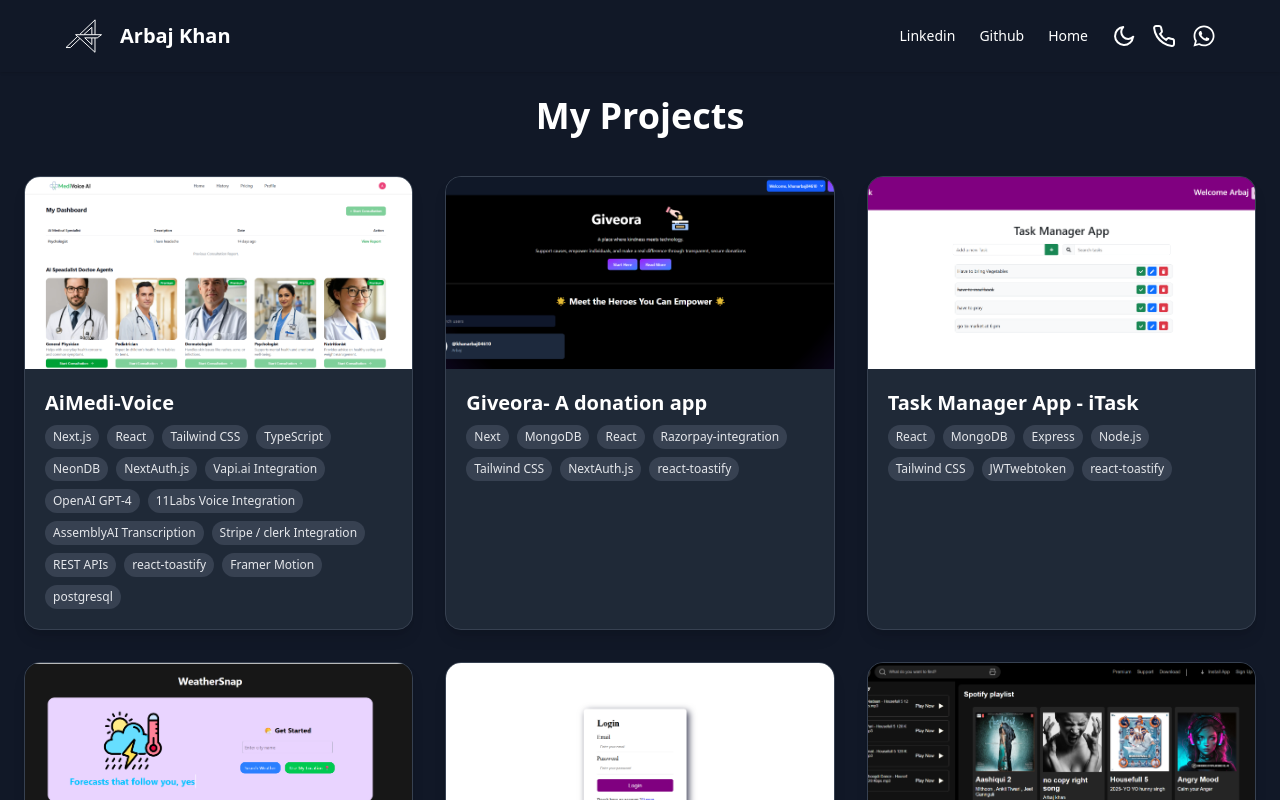
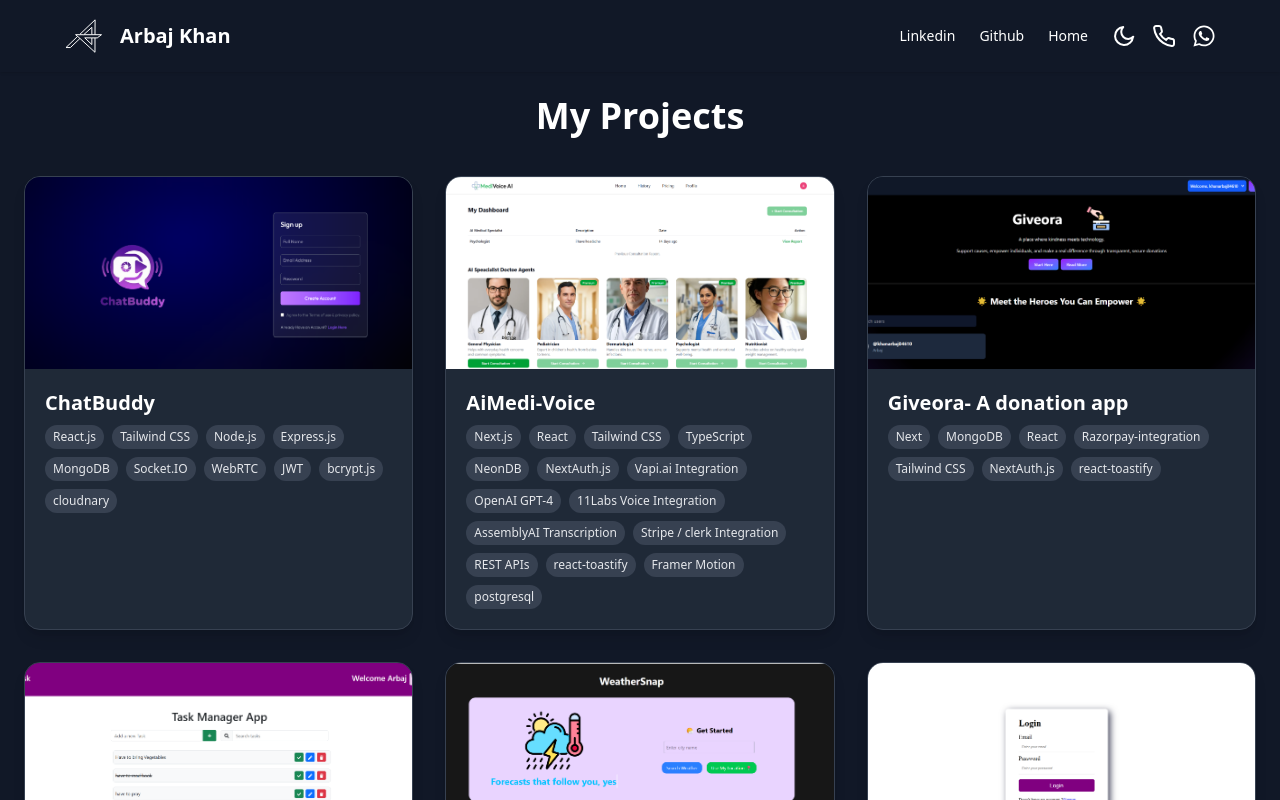
Before and after one commit to Arbaj-coder/portfolio-arbaj, a React (Vite) app: page /projects in a window 1280 px wide. Shown: the top 800 px of the page. Built offline with nearby package versions, Linux system fonts and the light colour scheme.

Commit message:
Update Projects.jsx

```diff
--- a/src/pages/Projects.jsx
+++ b/src/pages/Projects.jsx
@@ -8,7 +8,18 @@ import contactimg3 from "../assets/images/TM-app.png"
 import contactimg4 from "../assets/images/giv-1.png"
 import contactimg5 from "/weather.png"
 import contactimg6 from "/ai-medivoice-2.png"
+import contactimg7 from "/1.png"
 const projects = [
+
+   {
+  name: "ChatBuddy",
+  image: contactimg7,
+  skills: [
+ "React.js", "Tailwind CSS" , "Node.js", "Express.js" , "MongoDB" , "Socket.IO" , "WebRTC" ,"JWT" , "bcrypt.js" , "cloudnary"
+],
+
+  link: "https://chatbuddy-frondend.onrender.com/",
+  },
 
   {
   name: "AiMedi-Voice",
```
